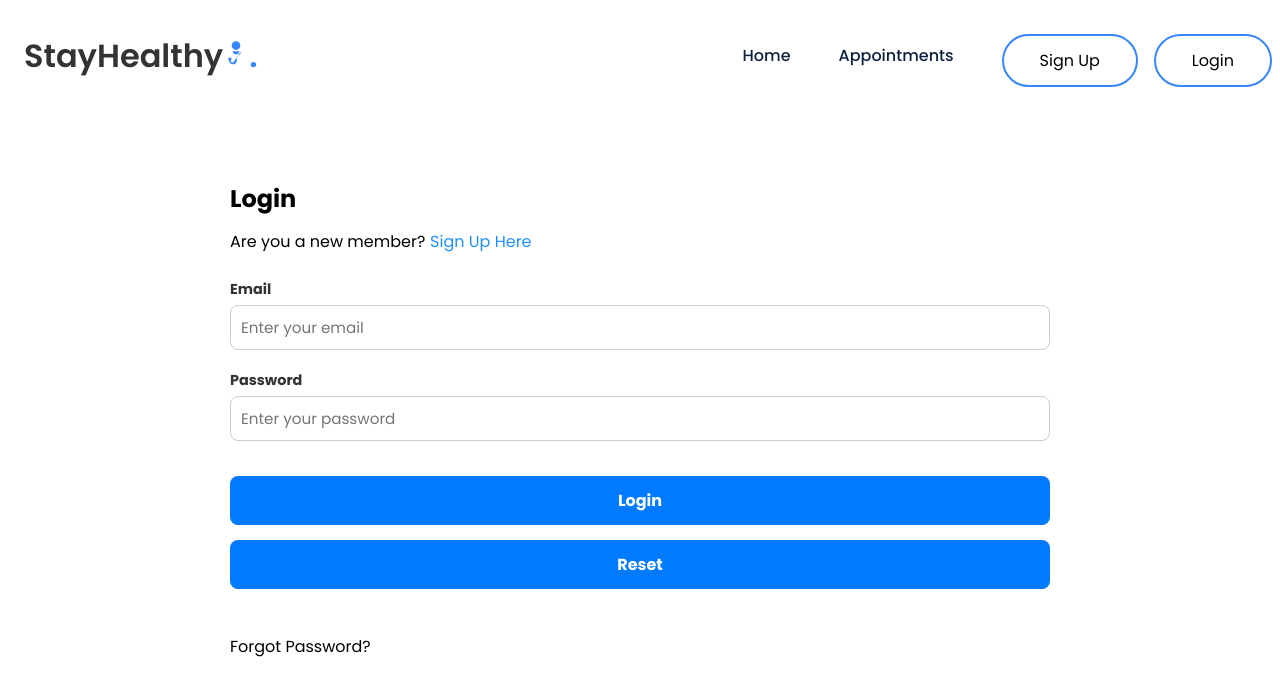
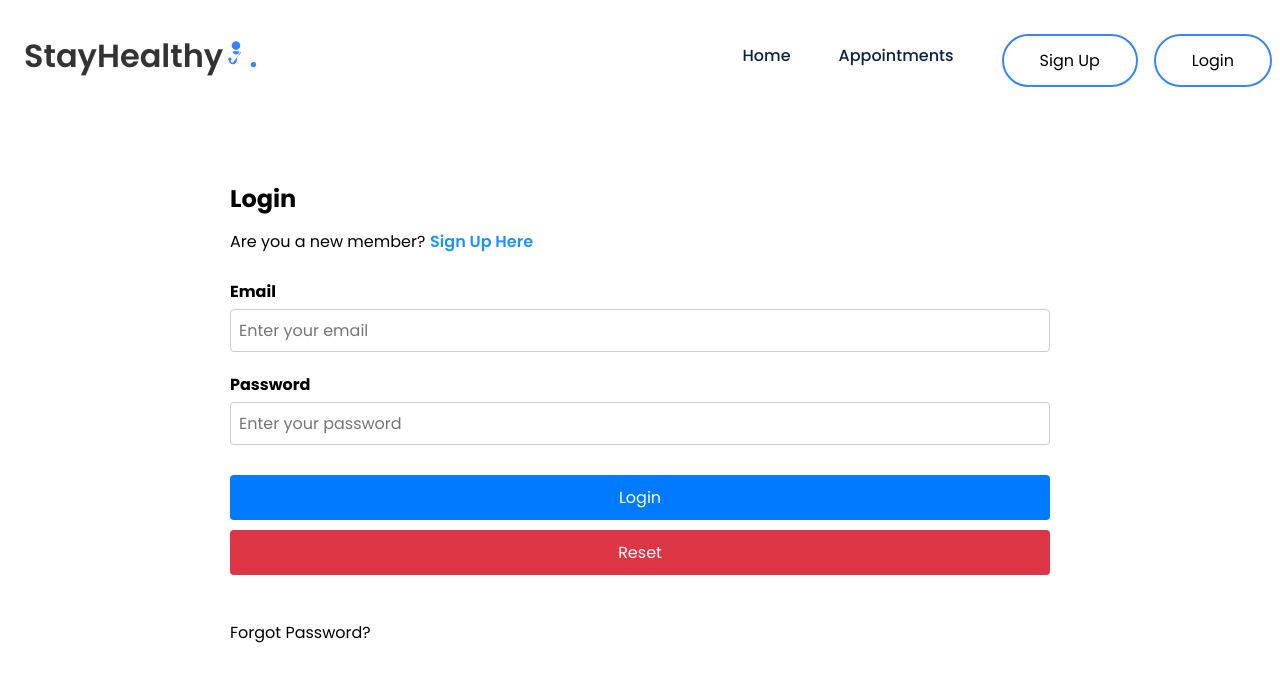
Before and after one commit to Rh96/test_med_app, a React (Create React App) app: page /login in a window 1280 px wide. Shown: the top 696 px of the page. Built offline with nearby package versions, Linux system fonts and the light colour scheme.

Commit message:
minor fixes are made it on specific components

```diff
--- a/src/Components/DoctorCard/DoctorCard.css
+++ b/src/Components/DoctorCard/DoctorCard.css
@@ -169,21 +169,6 @@ textarea {
   font-size: 16px;
 }
 
-button {
-  padding: 12px 20px;
-  background-color: #007bff;
-  color: #fff;
-  border: none;
-  border-radius: 4px;
-  cursor: pointer;
-  font-size: 16px;
-}
-
-button:hover {
-  background-color: #0056b3;
-}
-
-
 .btnslot{
   background-color: green;
   cursor: pointer;
--- a/src/Components/DoctorCard/DoctorCard.js
+++ b/src/Components/DoctorCard/DoctorCard.js
@@ -96,7 +96,7 @@ const DoctorCard = ({ name, speciality, experience, ratings, profilePic }) => {
                       <div className="bookedInfo" key={appointment.id}>
                         <p>Name: {appointment.patientName}</p>
                         <p>Phone Number: {appointment.phoneNumber}</p>
-                        <button onClick={() => handleCancel(appointment.id)}>Cancel Appointment</button>
+                        <button className="cancel-appointment-btn" onClick={() => handleCancel(appointment.id)}>Cancel Appointment</button>
                       </div>
                     ))}
                   </>
--- a/src/Components/Login/Login.js
+++ b/src/Components/Login/Login.js
@@ -77,7 +77,7 @@ const Login = () => {
           <div className="login-text">
             Are you a new member?
             <span style={{ marginLeft: "0.3rem" }}>
-              <Link to="/signup" style={{ color: '#2190FF' }}>
+              <Link to="/signup" style={{ color: '#2190FF', fontWeight: "600" }}>
                 Sign Up Here
               </Link>
             </span>
--- a/src/Components/ProfileCard/ProfileCard.css
+++ b/src/Components/ProfileCard/ProfileCard.css
@@ -37,52 +37,11 @@
   color: #333;
 }
 
-.btn {
-  width: 100%;
-  background: #007bff;
-  border: none;
-  padding: 12px;
-  margin-top: 15px;
-  color: white;
-  font-size: 1rem;
-  font-weight: bold;
-  border-radius: 8px;
-  cursor: pointer;
-  transition: background 0.3s ease;
-}
-
-.btn:hover {
-  background: #0056b3;
-}
-
 /* Edit mode */
 .edit-mode {
   display: flex;
   flex-direction: column;
   gap: 15px;
-}
-
-.form-group label {
-  font-size: 0.9rem;
-  font-weight: bold;
-  color: #333;
-  margin-bottom: 5px;
-  display: block;
-}
-
-.form-group input {
-  width: 100%;
-  padding: 10px;
-  font-size: 0.95rem;
-  border: 1px solid #ccc;
-  border-radius: 8px;
-  transition: border 0.3s ease;
-}
-
-.form-group input:focus {
-  border-color: #007bff;
-  outline: none;
-  box-shadow: 0 0 3px rgba(0, 123, 255, 0.5);
 }
 
 /* Responsive */
@@ -94,9 +53,4 @@
   .profile-card h2 {
     font-size: 1.2rem;
   }
-
-  .btn {
-    font-size: 0.9rem;
-    padding: 10px;
-  }
 }
--- a/src/Components/ProfileCard/ProfileCard.js
+++ b/src/Components/ProfileCard/ProfileCard.js
@@ -151,7 +151,7 @@ const ProfileCard = () => {
                         </label>
                     </div>
                     {/* Create similar logic for displaying and editing name and phone from userDetails */}
-                    <button type="submit" className="btn">Save</button>
+                    <button type="submit" className="btn btn-primary">Save</button>
                 </form>
             ) : (
                 <div className="view-mode">
@@ -166,7 +166,7 @@ const ProfileCard = () => {
                     <p>
                         <strong>Phone:</strong> {userDetails.phone}
                     </p>
-                    <button onClick={handleEdit} className="btn">
+                    <button onClick={handleEdit} className="btn btn-primary">
                         Edit
                     </button>
                 </div>
--- a/src/Components/Sign_Up/Sign_Up.css
+++ b/src/Components/Sign_Up/Sign_Up.css
@@ -110,8 +110,16 @@
     color: #fff; /* Set text color for primary button */
 }
 
+.btn-primary:hover {
+    background-color: #0056b3;
+}
+
 /* Styles for danger button in the signup form */
 .btn-danger {
     background-color: #dc3545; /* Set background color for danger button */
     color: #fff; /* Set text color for danger button */
 }
+
+.btn-danger:hover {
+    background-color: #be2c3a;
+}
--- a/src/Components/Sign_Up/Sign_Up.js
+++ b/src/Components/Sign_Up/Sign_Up.js
@@ -77,7 +77,7 @@ const Sign_Up = () => {
                     {/* Text for existing members to log in */}
                     <div className="signup-text1" style={{ textAlign: "left" }}>
                         Already a member?
-                        <span>
+                        <span style={{ marginLeft: "0.3rem" }}>
                             <Link to="/login" style={{ color: '#2190FF' }}>
                                 Login
                             </Link>
```
